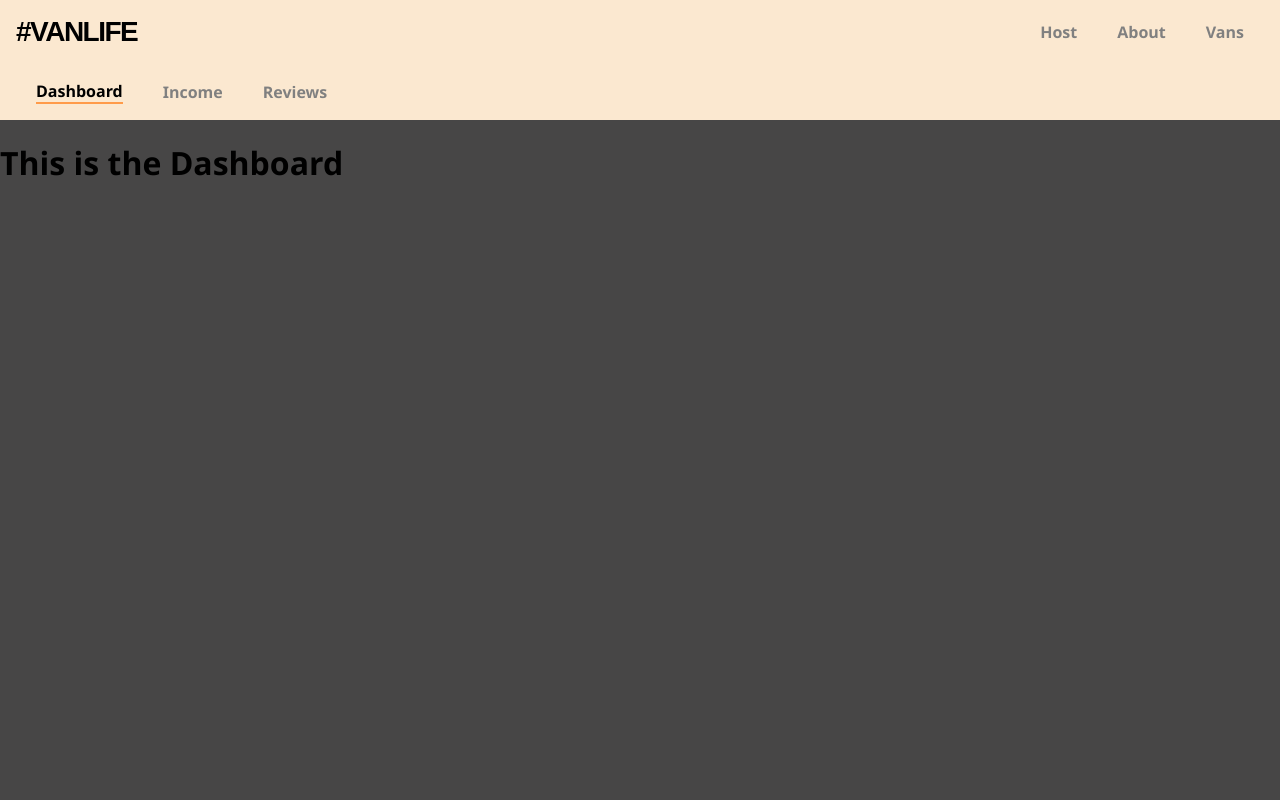
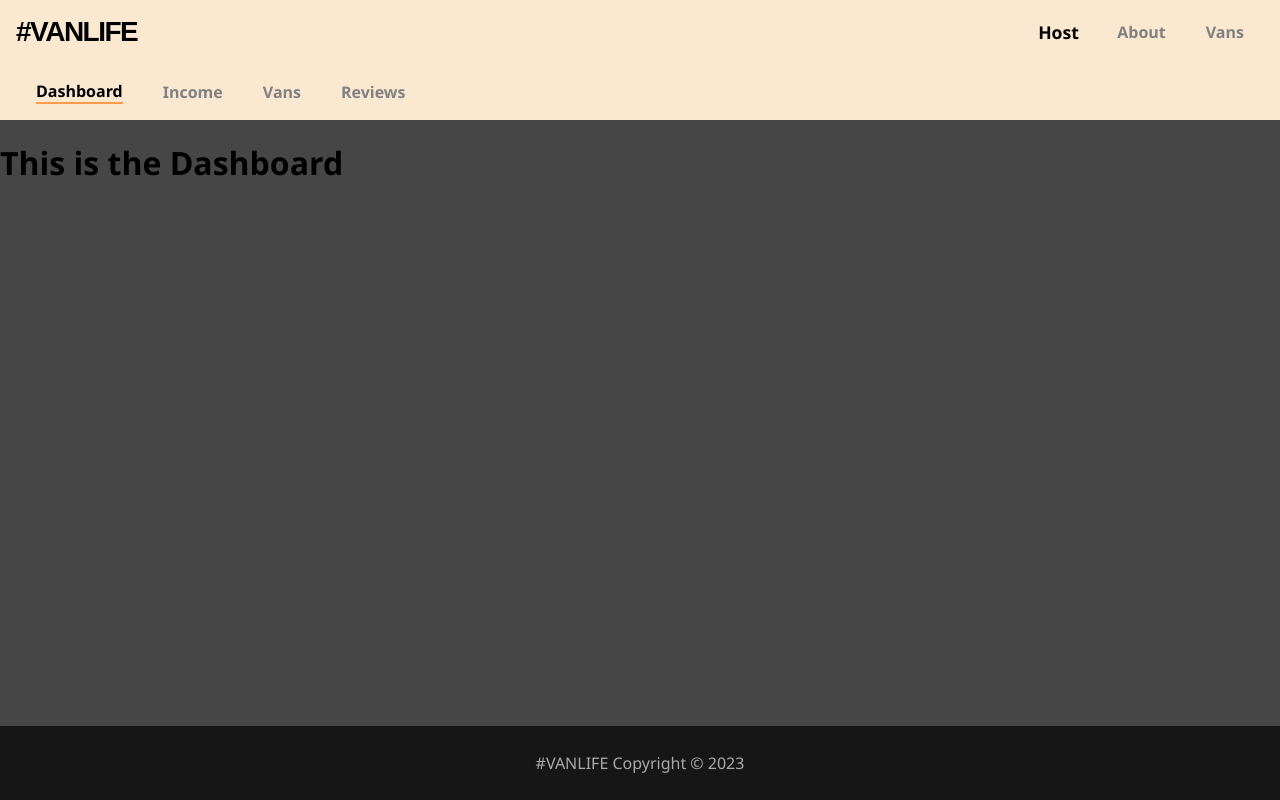
Before and after one commit to insirenator/VanLife, a React (Vite) app: page /host in a window 1280 px wide. Built offline with nearby package versions, Linux system fonts and the light colour scheme; what miragejs would draw is missing.

Commit message:
Added host van route and navlinks

```diff
--- a/src/App.jsx
+++ b/src/App.jsx
@@ -9,6 +9,7 @@ import Dashboard from "./pages/host/Dashboard";
 import Income from "./pages/host/Income";
 import Reviews from "./pages/host/Reviews";
 import HostLayout from "./components/HostLayout";
+import HostVans from "./pages/host/Vans";
 
 function App() {
   return (
@@ -22,6 +23,7 @@ function App() {
           <Route path="host" element={<HostLayout />}>
             <Route index element={<Dashboard />} />
             <Route path="income" element={<Income />} />
+            <Route path="vans" element={<HostVans />} />
             <Route path="reviews" element={<Reviews />} />
           </Route>
         </Route>
--- a/src/components/Footer.jsx
+++ b/src/components/Footer.jsx
@@ -1,7 +1,3 @@
 export default function Footer() {
-  return (
-    <div className="footer">
-      <p>#VANLIFE Copyright 2023</p>
-    </div>
-  );
+  return <footer>#VANLIFE Copyright &#169; 2023</footer>;
 }
--- a/src/components/HostLayout.jsx
+++ b/src/components/HostLayout.jsx
@@ -1,24 +1,45 @@
-import { Outlet, Link, useLocation } from "react-router-dom";
+import { Outlet, NavLink } from "react-router-dom";
 
-const linkStyle = (realPath, currPath) => ({
-  borderBottom: realPath === currPath ? "2px solid rgb(255, 155, 74)" : "none",
-  color: realPath === currPath ? "black" : "grey",
-});
+// const linkStyle = (realPath, currPath) => ({
+//   borderBottom: realPath === currPath ? "2px solid rgb(255, 155, 74)" : "none",
+//   color: realPath === currPath ? "black" : "grey",
+// });
+
+const activeLink = {
+  borderBottom: "2px solid rgb(255, 155, 74)",
+  color: "black",
+};
 
 export default function HostLayout() {
-  const path = useLocation().pathname;
+  // const path = useLocation().pathname;
   return (
     <>
       <nav className="navbar">
-        <Link to="/host" style={linkStyle("/host", path)}>
+        <NavLink
+          to="/host"
+          end // To avoid /host matching with subroutes
+          style={({ isActive }) => (isActive ? activeLink : null)}
+        >
           Dashboard
-        </Link>
-        <Link to="/host/income" style={linkStyle("/host/income", path)}>
+        </NavLink>
+        <NavLink
+          to="/host/income"
+          style={({ isActive }) => (isActive ? activeLink : null)}
+        >
           Income
-        </Link>
-        <Link to="/host/reviews" style={linkStyle("/host/reviews", path)}>
+        </NavLink>
+        <NavLink
+          to="/host/vans"
+          style={({ isActive }) => (isActive ? activeLink : null)}
+        >
+          Vans
+        </NavLink>
+        <NavLink
+          to="/host/reviews"
+          style={({ isActive }) => (isActive ? activeLink : null)}
+        >
           Reviews
-        </Link>
+        </NavLink>
       </nav>
       <Outlet />
     </>
--- a/src/components/Layout.jsx
+++ b/src/components/Layout.jsx
@@ -1,11 +1,15 @@
 import { Outlet } from "react-router-dom";
 import Navbar from "../components/Navbar";
+import Footer from "../components/Footer";
 
 export default function Layout() {
   return (
-    <>
+    <div className="site-wrapper">
       <Navbar />
-      <Outlet />
-    </>
+      <main>
+        <Outlet />
+      </main>
+      <Footer />
+    </div>
   );
 }
--- a/src/components/Navbar.jsx
+++ b/src/components/Navbar.jsx
@@ -1,13 +1,38 @@
-import { Link } from "react-router-dom";
+import { NavLink } from "react-router-dom";
+
+const linkStyle = {
+  color: "black",
+  transform: "scale(1.1)",
+};
+
 export default function Navbar() {
   return (
     <div className="navbar">
-      <Link to="/" className="home-link">
+      <NavLink
+        to="/"
+        className="home-link"
+        style={({ isActive }) => (isActive ? linkStyle : null)}
+      >
         #VANLIFE
-      </Link>
-      <Link to="/host">Host</Link>
-      <Link to="/about">About</Link>
-      <Link to="/vans">Vans</Link>
+      </NavLink>
+      <NavLink
+        to="/host"
+        style={({ isActive }) => (isActive ? linkStyle : null)}
+      >
+        Host
+      </NavLink>
+      <NavLink
+        to="/about"
+        style={({ isActive }) => (isActive ? linkStyle : null)}
+      >
+        About
+      </NavLink>
+      <NavLink
+        to="/vans"
+        style={({ isActive }) => (isActive ? linkStyle : null)}
+      >
+        Vans
+      </NavLink>
     </div>
   );
 }
--- a/src/index.css
+++ b/src/index.css
@@ -17,6 +17,12 @@ body {
 a {
   text-decoration: none;
   color: black;
+}
+
+.site-wrapper {
+  min-height: 100vh;
+  display: flex;
+  flex-direction: column;
 }
 
 .navbar {
@@ -63,7 +69,7 @@ a {
   background-repeat: no-repeat;
   background-size: cover;
   background-position: center;
-  height: 85vh;
+  height: 86vh;
   display: flex;
   flex-direction: column;
 }
@@ -246,14 +252,16 @@ a {
   background-color: var(--clr-orange);
 }
 
-.footer {
+footer {
+  background-color: #161616;
+  color: #aaaaaa;
+  height: 74px;
   display: flex;
+  flex-shrink: 0;
+  justify-content: center;
   align-items: center;
-  justify-content: center;
-  text-align: center;
-  color: rgb(162, 162, 162);
-  font-size: 12px;
-  font-weight: bold;
+  margin-top: auto;
+  font-weight: 500;
 }
 
 @media (max-width: 1103px) {
--- /dev/null
+++ b/src/pages/host/Vans.jsx
@@ -0,0 +1,3 @@
+export default function Vans() {
+  return <h1>List of all your vans!</h1>;
+}
```
